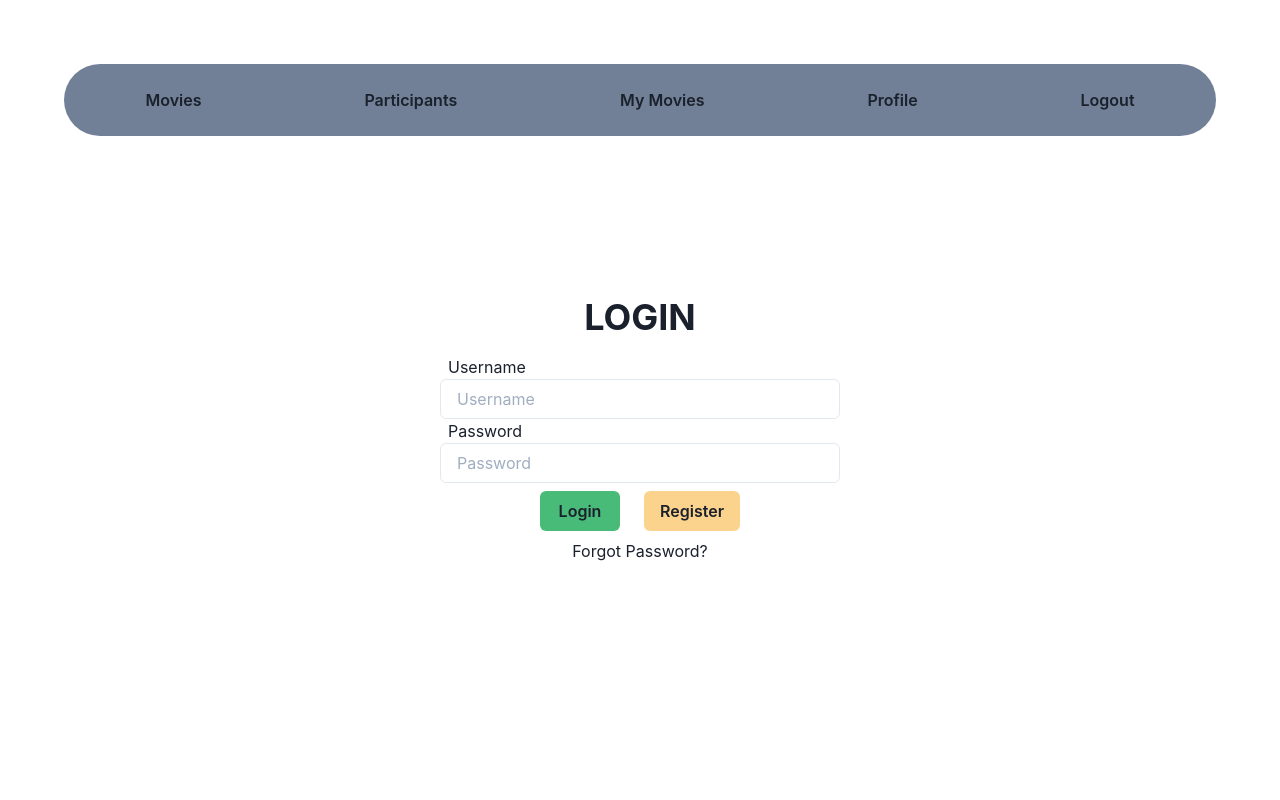
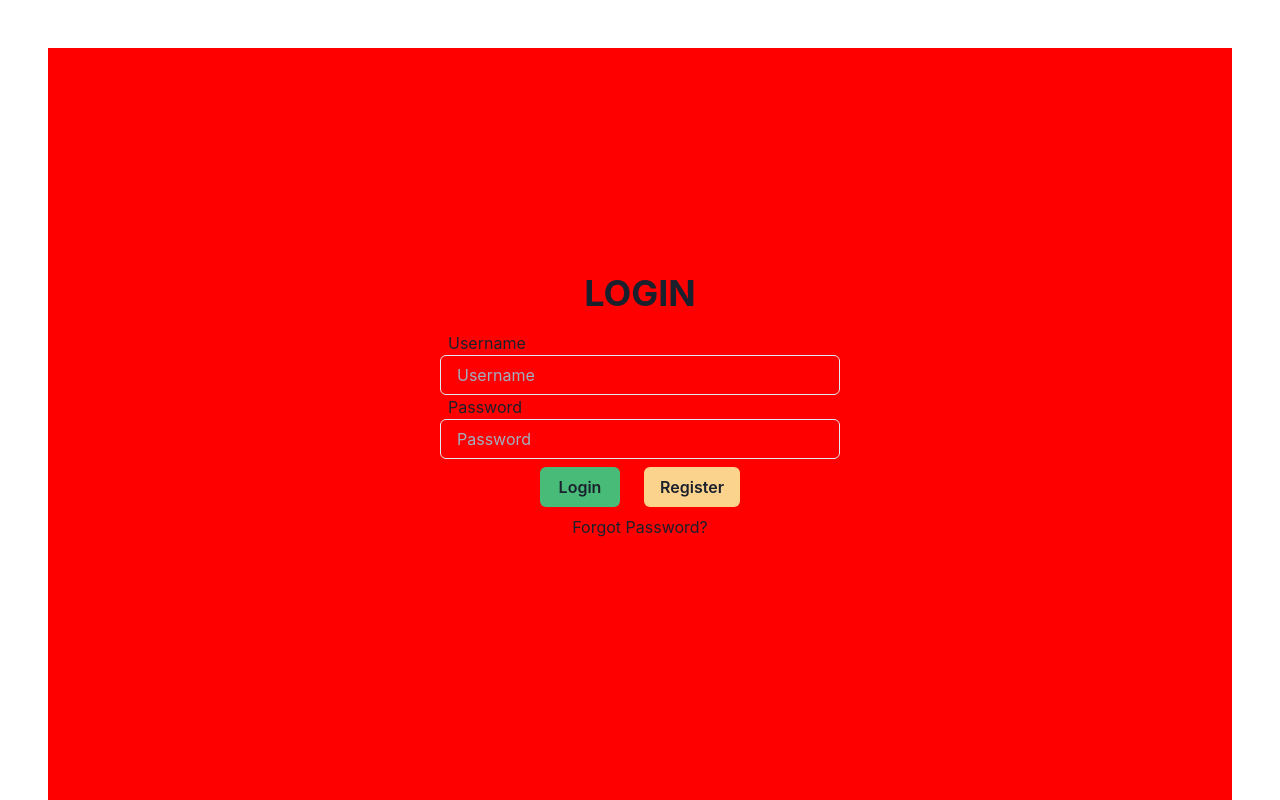
Before and after one commit to teniii/daw-project-frontend, a React (Create React App) app: page /sign-in in a window 1280 px wide. Built offline with nearby package versions, Linux system fonts and the light colour scheme.

Commit message:
Add a layout wrapper for the navigation bar

```diff
--- a/src/App.tsx
+++ b/src/App.tsx
@@ -2,10 +2,14 @@ import React from "react";
 import logo from "./logo.svg";
 import { Counter } from "./components/counter/Counter";
 import "./App.css";
-import NavigationBar from "./components/NavigationBar";
+import { Navigate } from "react-router-dom";
+import { useSelector } from "react-redux";
+import { selectIsLoggedIn } from "./store/authSlice";
 
-function App() {
-  return (
+const App = () => {
+  const isLoggedIn = useSelector(selectIsLoggedIn);
+
+  return isLoggedIn ? (
     <div className="App">
       <header className="App-header">
         <img src={logo} className="App-logo" alt="logo" />
@@ -53,7 +57,9 @@ function App() {
         </span>
       </header>
     </div>
+  ) : (
+    <Navigate replace to="/sign-in" />
   );
-}
+};
 
 export default App;
--- /dev/null
+++ b/src/components/Layout.tsx
@@ -0,0 +1,33 @@
+import React from "react";
+import { useSelector } from "react-redux";
+import { selectIsLoggedIn } from "../store/authSlice";
+import MyBox from "./MyBox";
+import NavigationBar from "./NavigationBar";
+
+interface LayoutProps {}
+
+const Layout: React.FC<LayoutProps> = ({ children }) => {
+  const isLoggedIn = useSelector(selectIsLoggedIn);
+
+  const renderNavigationBar = () => (
+    <MyBox marginBottom="2rem" position="fixed" alignSelf="start" zIndex={1000}>
+      <NavigationBar />
+    </MyBox>
+  );
+
+  return (
+    <MyBox width="100vw" height="100vh" padding="3rem" paddingBottom="0">
+      {isLoggedIn ? renderNavigationBar() : null}
+      <MyBox
+        marginTop={isLoggedIn ? "4.5rem" : 0}
+        bg="red"
+        overflowY="scroll"
+        paddingBottom="4rem"
+      >
+        {children}
+      </MyBox>
+    </MyBox>
+  );
+};
+
+export default Layout;
--- a/src/components/NavigationBar.tsx
+++ b/src/components/NavigationBar.tsx
@@ -1,5 +1,5 @@
 import React from "react";
-import { Flex, Link, Text } from "@chakra-ui/layout";
+import { Flex, Link } from "@chakra-ui/layout";
 import { useNavbar } from "../hooks/useNavbar";
 
 interface INavigationBar {}
--- a/src/index.tsx
+++ b/src/index.tsx
@@ -13,24 +13,28 @@ import LoginPage from "./routes/login";
 import RegisterPage from "./routes/register";
 import SignInPage from "./routes/sign-in";
 import MoviePage from "./routes/movie";
+import Layout from "./components/Layout";
 
 ReactDOM.render(
   <BrowserRouter>
     <ChakraProvider>
       <React.StrictMode>
         <Provider store={store}>
+          <Layout>
             <Routes>
               <Route path="/" element={<App />} />
+              <Route path="sign-in" element={<SignInPage />} />
               <Route path="route1" element={<Route1 />} />
               <Route path="route2" element={<Route2 />} />
               <Route path="login" element={<LoginPage />} />
-            <Route path="sign-in" element={<SignInPage />} />
               <Route path="register" element={<RegisterPage />} />
               <Route
                 path={`movie/:movieId`}
                 element={<MoviePage movieId={1} />}
               />
+              <Route path={`movie`} element={<MoviePage />} />
             </Routes>
+          </Layout>
         </Provider>
       </React.StrictMode>
     </ChakraProvider>
--- a/src/routes/sign-in.tsx
+++ b/src/routes/sign-in.tsx
@@ -26,6 +26,8 @@ const SignInPage: React.FC<SignInPageProps> = () => {
     console.log(" == IN THE LOGIN BUTTON FCT: ", username, password);
 
     if (!username || !password) return;
+    dispatch(reduxLogin("1234"));
+    navigate("/movie");
 
     // fetch("https://localhost:5001/api/movie/")
     //   // fetch("https://api.npms.io/v2/search?q=react")
@@ -45,7 +47,7 @@ const SignInPage: React.FC<SignInPageProps> = () => {
 
   return (
     <MyBox padding="4rem" height="100vh">
-      <NavigationBar />
+      {/* <NavigationBar /> */}
       <MyBox alignItems="center" justifyContent="center" marginTop="10rem">
         <Flex
           direction="column"
```
Lines whose indentation alone changed are shown as unchanged.
